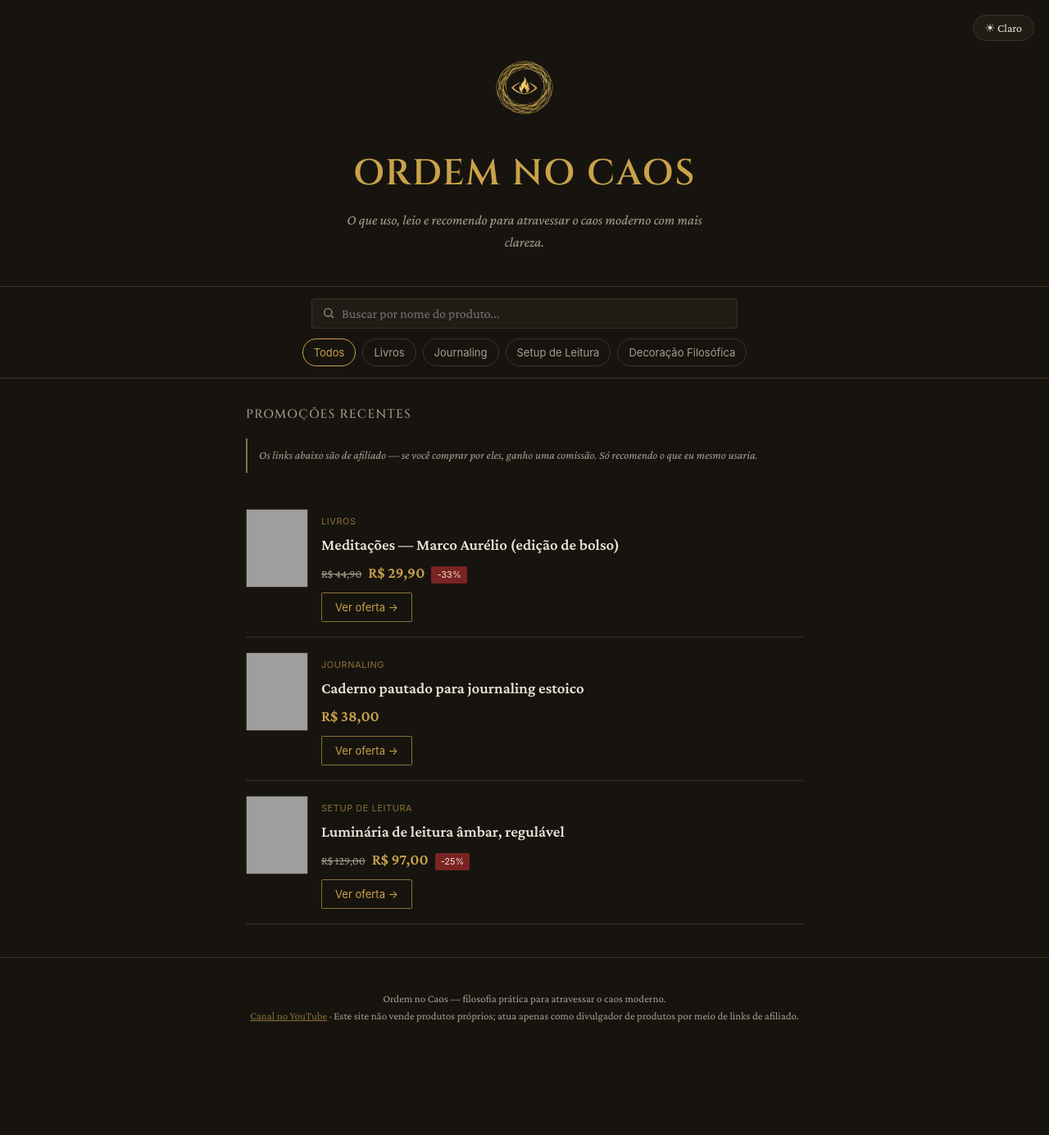
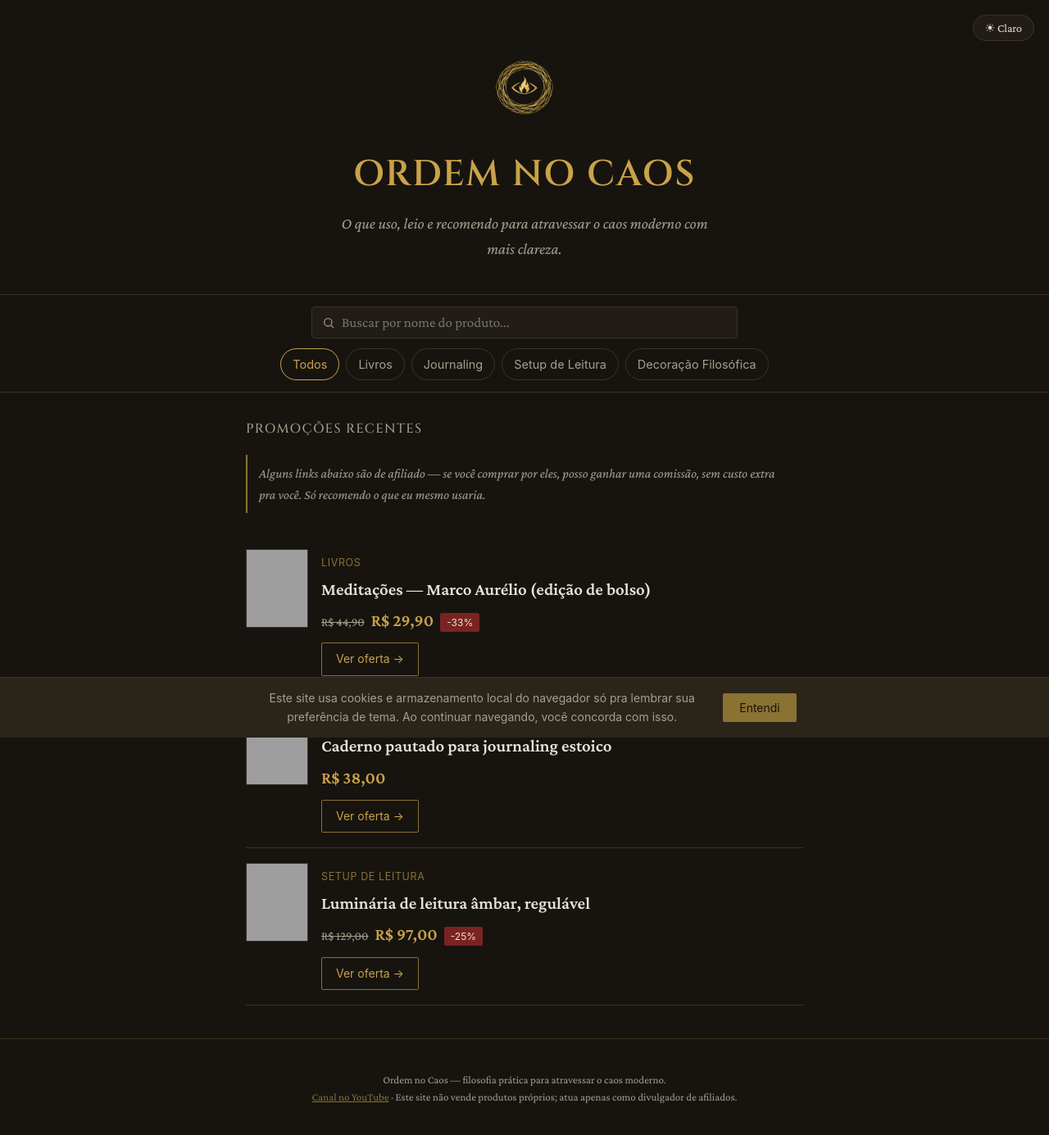
Before and after one commit to ordemnocaos/ordem-no-caos, a Jekyll site: the page built from index.html, in a window 1280 px wide, cut to the strip 0-1400 px from the top of the page. Shown: the top 1385 px of the strip at 82% size. Built offline with Jekyll 4.4.1, drawn with Linux system fonts in a browser that asks for light colours; before the commit the page ends 1300 px from its top, so only the background shows below that; grey boxes are pictures that could not be loaded.

Commit message:
Add files via upload

```diff
--- a/_data/site_texts.yml
+++ b/_data/site_texts.yml
@@ -1,4 +1,4 @@
-hero_tagline: O que uso, leio e recomendo para atravessar o caos moderno com mais clareza.
-disclosure: Os links abaixo são de afiliado — se você comprar por eles, ganho uma comissão. Só recomendo o que eu mesmo usaria.
-footer_note: Este site não vende produtos próprios; atua apenas como divulgador de produtos por meio de links de afiliado.
-youtube_url: https://www.youtube.com/@ordemnocaos-VI-Va.C?sub_confirmation=1
+hero_tagline: "O que uso, leio e recomendo para atravessar o caos moderno com mais clareza."
+disclosure: "Alguns links abaixo são de afiliado — se você comprar por eles, posso ganhar uma comissão, sem custo extra pra você. Só recomendo o que eu mesmo usaria."
+footer_note: "Este site não vende produtos próprios; atua apenas como divulgador de afiliados."
+youtube_url: "https://www.youtube.com/@ordemnocaos-VI-Va.C?sub_confirmation=1"
--- /dev/null
+++ b/_includes/cookie-banner.html
@@ -0,0 +1,4 @@
+<div class="cookie-banner" id="cookie-banner">
+  <p>Este site usa cookies e armazenamento local do navegador só pra lembrar sua preferência de tema. Ao continuar navegando, você concorda com isso.</p>
+  <button id="cookie-accept" type="button">Entendi</button>
+</div>
--- a/_layouts/default.html
+++ b/_layouts/default.html
@@ -7,6 +7,7 @@
 {% include header.html %}
 {{ content }}
 {% include footer.html %}
+{% include cookie-banner.html %}
 <script src="{{ '/assets/js/site.js' | relative_url }}"></script>
 </body>
 </html>
--- a/assets/css/style.css
+++ b/assets/css/style.css
@@ -27,7 +27,7 @@ html[data-theme="dark"]{
 body{
   background:var(--bg); color:var(--ink);
   font-family:'Crimson Pro', Georgia, serif;
-  font-size:18px; line-height:1.55;
+  font-size:19px; line-height:1.6;
   transition:background .35s ease, color .35s ease;
 }
 
@@ -49,7 +49,7 @@ header.hero{
 /* no tema claro a logo é dourado-fino sobre pergaminho e some de contraste;
    um halo escuro sutil atrás resolve isso. No escuro não precisa. */
 html:not([data-theme="dark"]) .emblem-wrap{
-  background:radial-gradient(circle, rgba(42,33,24,0.80) 0%, rgba(42,33,24,0.45) 55%, rgba(42,33,24,0) 78%);
+  background:radial-gradient(circle, rgba(12,10,8,0.94) 0%, rgba(12,10,8,0.60) 55%, rgba(12,10,8,0) 78%);
 }
 .emblem{width:88px; height:88px; display:block; object-fit:contain;}
 h1.word{
@@ -59,7 +59,7 @@ h1.word{
 }
 .tagline{
   margin-top:10px; color:var(--ink-dim); font-style:italic;
-  font-size:17px; max-width:480px; margin-left:auto; margin-right:auto;
+  font-size:19px; max-width:480px; margin-left:auto; margin-right:auto;
 }
 
 .findbar{
@@ -76,12 +76,12 @@ h1.word{
 .search svg{flex-shrink:0; opacity:.6;}
 .search input{
   border:none; outline:none; background:transparent; color:var(--ink);
-  font-family:'Crimson Pro',serif; font-size:16px; width:100%;
+  font-family:'Crimson Pro',serif; font-size:17px; width:100%;
 }
 .chips{display:flex; gap:8px; flex-wrap:wrap; justify-content:center;}
 .chip{
   font-family:-apple-system,Segoe UI,Roboto,sans-serif;
-  font-size:13px; padding:6px 13px; border-radius:20px;
+  font-size:14.5px; padding:7px 14px; border-radius:20px;
   border:1px solid var(--line); color:var(--ink-dim); cursor:pointer;
   white-space:nowrap;
 }
@@ -89,12 +89,12 @@ h1.word{
 
 main{max-width:720px; margin:0 auto; padding:32px 20px 10px;}
 .section-title{
-  font-family:'Cinzel',serif; font-size:15px; letter-spacing:.08em;
+  font-family:'Cinzel',serif; font-size:16px; letter-spacing:.08em;
   color:var(--ink-dim); margin-bottom:18px; font-weight:500;
 }
 .disclosure{
   border-left:2px solid var(--gold-dim); padding:10px 14px; margin-bottom:26px;
-  font-size:14px; color:var(--ink-dim); font-style:italic;
+  font-size:16px; color:var(--ink-dim); font-style:italic;
 }
 
 .card{display:flex; gap:16px; padding:18px 0; border-bottom:1px solid var(--line);}
@@ -107,21 +107,21 @@ main{max-width:720px; margin:0 auto; padding:32px 20px 10px;}
 .card-body{flex:1; min-width:0;}
 .cat-tag{
   font-family:-apple-system,Segoe UI,Roboto,sans-serif;
-  font-size:11px; letter-spacing:.05em; color:var(--gold-dim);
+  font-size:12.5px; letter-spacing:.05em; color:var(--gold-dim);
   text-transform:uppercase;
 }
-.card h3{font-size:19px; font-weight:600; margin:4px 0 6px; line-height:1.3;}
+.card h3{font-size:21px; font-weight:600; margin:5px 0 8px; line-height:1.3;}
 .prices{display:flex; align-items:baseline; gap:8px; margin-bottom:10px; flex-wrap:wrap;}
-.old{color:var(--ink-dim); text-decoration:line-through; font-size:14px;}
-.new{color:var(--gold); font-size:19px; font-weight:600;}
+.old{color:var(--ink-dim); text-decoration:line-through; font-size:15px;}
+.new{color:var(--gold); font-size:21px; font-weight:600;}
 .off{
-  background:var(--red); color:#EFE3D0; font-size:11px;
-  padding:2px 7px; border-radius:2px; font-family:-apple-system,sans-serif;
+  background:var(--red); color:#EFE3D0; font-size:12px;
+  padding:2px 8px; border-radius:2px; font-family:-apple-system,sans-serif;
 }
 .cta{
   display:inline-block; border:1px solid var(--gold-dim); color:var(--gold);
-  font-family:-apple-system,Segoe UI,Roboto,sans-serif; font-size:13px;
-  padding:7px 16px; border-radius:2px; text-decoration:none;
+  font-family:-apple-system,Segoe UI,Roboto,sans-serif; font-size:14px;
+  padding:8px 17px; border-radius:2px; text-decoration:none;
 }
 .cta:hover{background:var(--gold); color:var(--bg); border-color:var(--gold);}
 
@@ -131,6 +131,24 @@ footer{
 }
 footer a{color:var(--gold-dim);}
 
+.cookie-banner{
+  position:fixed; left:0; right:0; bottom:0; z-index:50;
+  background:var(--surface-2); border-top:1px solid var(--line);
+  padding:14px 20px; display:flex; flex-wrap:wrap; align-items:center;
+  justify-content:center; gap:14px; text-align:center;
+  transform:translateY(110%); transition:transform .3s ease;
+}
+.cookie-banner.show{transform:translateY(0);}
+.cookie-banner p{
+  font-family:-apple-system,Segoe UI,Roboto,sans-serif; font-size:14px;
+  color:var(--ink-dim); max-width:560px; margin:0;
+}
+.cookie-banner button{
+  background:var(--gold-dim); color:var(--bg); border:none;
+  padding:9px 20px; border-radius:2px; font-size:14px; cursor:pointer;
+  white-space:nowrap; font-family:-apple-system,Segoe UI,Roboto,sans-serif;
+}
+
 @media (max-width:420px){
   body{font-size:16.5px;}
   .card h3{font-size:17px;}
--- a/assets/js/site.js
+++ b/assets/js/site.js
@@ -16,6 +16,25 @@
     localStorage.setItem('onc-theme', next);
     label();
   });
+})();
+
+// --- aviso de cookies (aparece uma vez, some ao aceitar) ---
+(function () {
+  var KEY = 'onc-cookie-consent';
+  var banner = document.getElementById('cookie-banner');
+  if (!banner) return;
+
+  if (!localStorage.getItem(KEY)) {
+    setTimeout(function () { banner.classList.add('show'); }, 400);
+  }
+
+  var acceptBtn = document.getElementById('cookie-accept');
+  if (acceptBtn) {
+    acceptBtn.addEventListener('click', function () {
+      localStorage.setItem(KEY, '1');
+      banner.classList.remove('show');
+    });
+  }
 })();
 
 // --- busca + filtro de categoria ---
```
